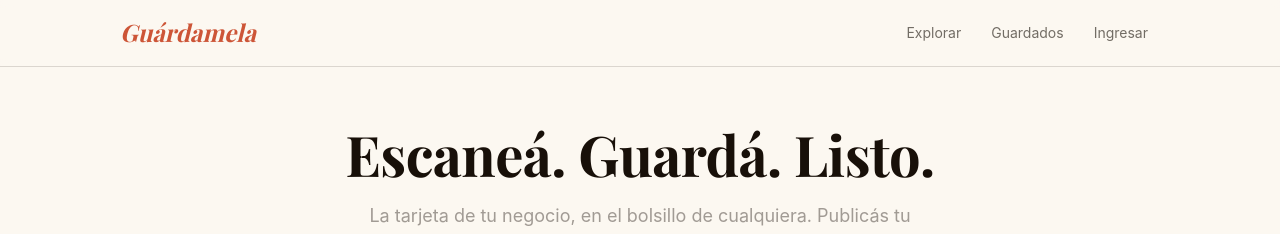
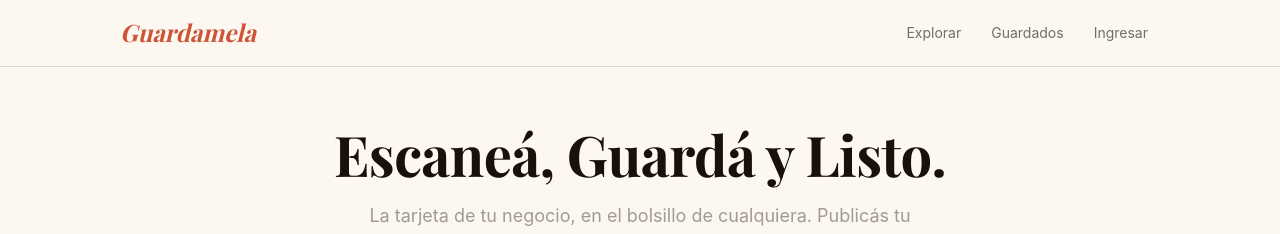
Before and after one commit to guardamela2026/app, a Next.js app: page / in a window 1280 px wide. Shown: the top 234 px of the page. Built offline with nearby package versions, Linux system fonts and the light colour scheme; no server answers; the database is empty.

Commit message:
style: update header brand and main heading text

```diff
--- a/app/page.tsx
+++ b/app/page.tsx
@@ -17,7 +17,7 @@ export default async function Home() {
     <>
       <section style={{ padding: "56px 0 32px", textAlign: "center" }}>
         <h1 style={{ fontSize: "clamp(34px, 6vw, 56px)", marginBottom: 18 }}>
-          Escaneá. Guardá. Listo.
+          Escaneá, Guardá y Listo.
         </h1>
         <p
           className="muted"
--- a/components/site-header.tsx
+++ b/components/site-header.tsx
@@ -28,7 +28,7 @@ export function SiteHeader() {
     <header className="site-header">
       <div className="site-header__inner">
         <Link href="/" className="brand">
-          Guárdamela
+          Guardamela
         </Link>
         <nav className="site-nav">
           <Link href="/">Explorar</Link>
```
